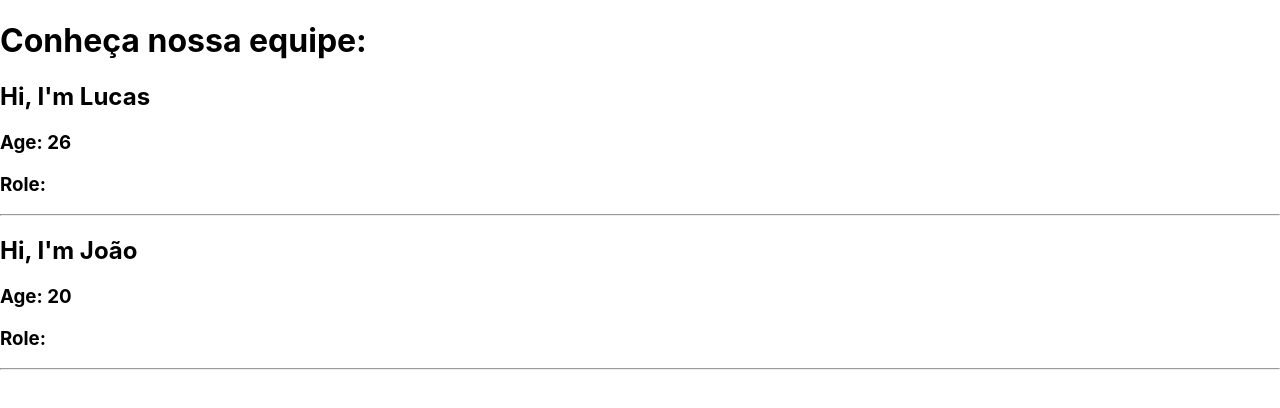
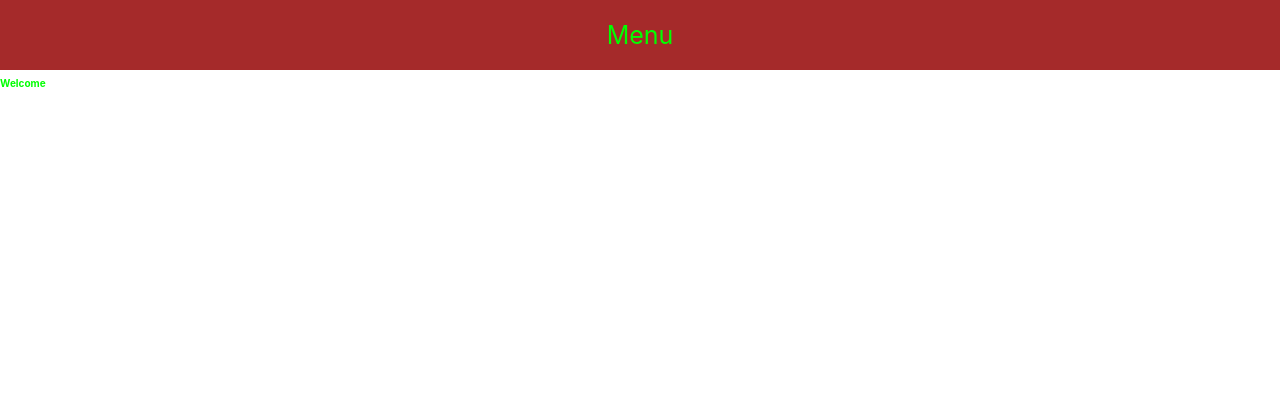
Before and after one commit to kevinaraujo/react-from-zero-advanced, a React (Create React App) app: page / in a window 1280 px wide. Shown: the top 408 px of the page. Built offline with nearby package versions, Linux system fonts and the light colour scheme.

Commit message:
Added styled components

```diff
--- a/package.json
+++ b/package.json
@@ -9,6 +9,7 @@
     "react": "^17.0.1",
     "react-dom": "^17.0.1",
     "react-scripts": "4.0.1",
+    "styled-components": "^5.2.1",
     "web-vitals": "^0.2.4"
   },
   "scripts": {
--- a/src/App.js
+++ b/src/App.js
@@ -1,36 +1,18 @@
 import React, { Component } from 'react';
+import {Container, Head, Title, Welcome} from './styles';
 
-class Team extends Component {
+class App extends Component {
     render() {
         return (
-            <div>
-                <About name={this.props.name} age={this.props.age}/>
-            </div>
+            <Container>
+                <Head>
+                    <Title>Menu</Title>
+                </Head>
+
+                <Welcome color="00ff00" size="10">Welcome</Welcome>
+            </Container>
         );
     }
 }
 
-class About extends Component {
-    render() {
-        return (
-            <div>
-                <h2>Hi, I'm { this.props.name } </h2>
-                <h3>Age: {this.props.age}</h3>
-                <h3>Role: {this.props.role}</h3>
-                <hr/>
-            </div>
-        );
-    }
-}
-
-function App() {
-    return (
-        <div>
-            <h1>Conheça nossa equipe:</h1>
-            <Team name="Lucas" role="developer" age="26"/>
-            <Team name="João" role="analyst" age="20"/>
-        </div>
-    );
-}
-
 export default App;
--- /dev/null
+++ b/src/styles.js
@@ -0,0 +1,27 @@
+import styled from 'styled-components';
+
+export const Container = styled.div`
+    display: flex;
+    flex-direction: column;
+    width: 100%;
+    height: 500px;
+`;
+
+export const Head = styled.div`
+    width: 100%;
+    height: 70px;
+    background-color: brown;
+    display: flex;
+    align-items: center;
+    justify-content: center;
+`;
+
+export const Title = styled.a`
+    font-size: 25px;
+    color: #00FF00;
+`;
+
+export const Welcome = styled.h1`
+    font-size: ${props => props.size ? `${props.size}px` : '50px'};
+    color: ${props => props.color ? `#${props.color}` : '#FF0000'};
+`;
```
Also changed, not shown: 2 other files (tests, documents, lock files or other folders).
